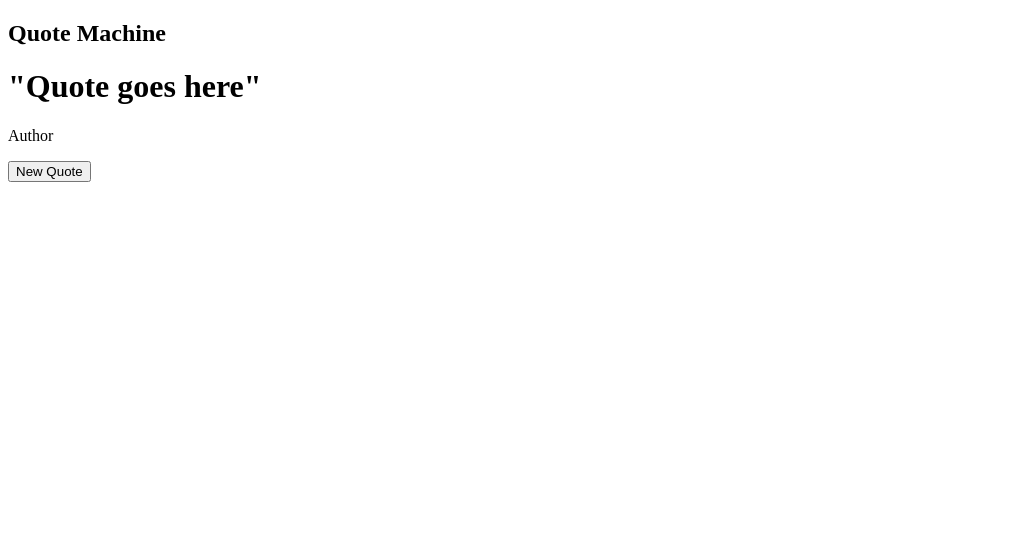
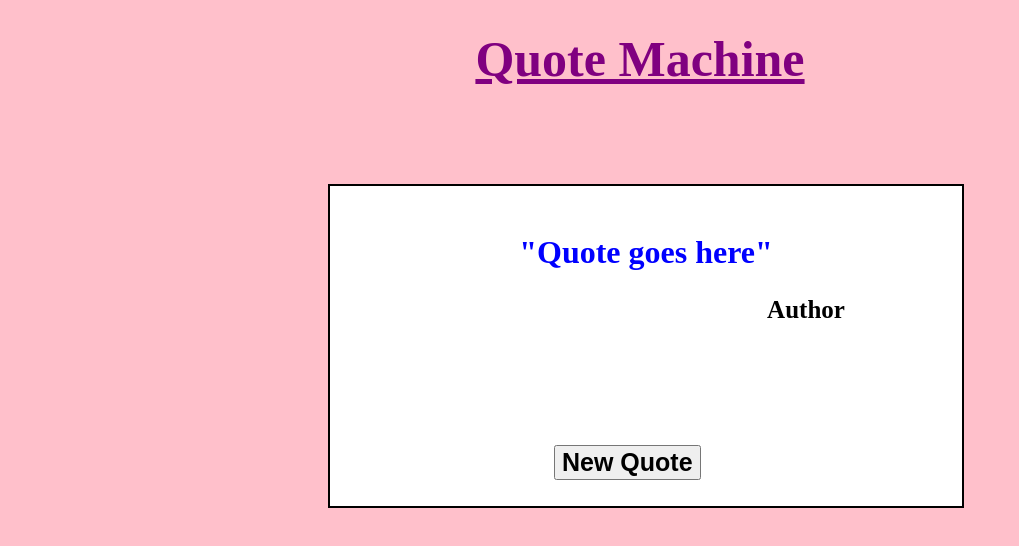
Before and after one commit to divyanshijhabak31/Quote-Machine, a plain HTML site: page Index.html in a window 1280 px wide. Shown: the whole page, without its empty margins (0-1019 px from the left). Drawn offline with Linux system fonts and the light colour scheme.

Commit message:
Update and rename quote.html to Index.html

```diff
--- a/quote.html
+++ b/Index.html
@@ -3,7 +3,7 @@
 <head>
 	<title>Quote Genrator</title>
     <meta name="viewport" content="width=device-width, initial-scale=1.0">
-	<link rel="stylesheet" type="text/css" href="quote.css">
+	<link rel="stylesheet" type="text/css" href="style.css">
 </head>
 <body>
 	<div class="main">
```
